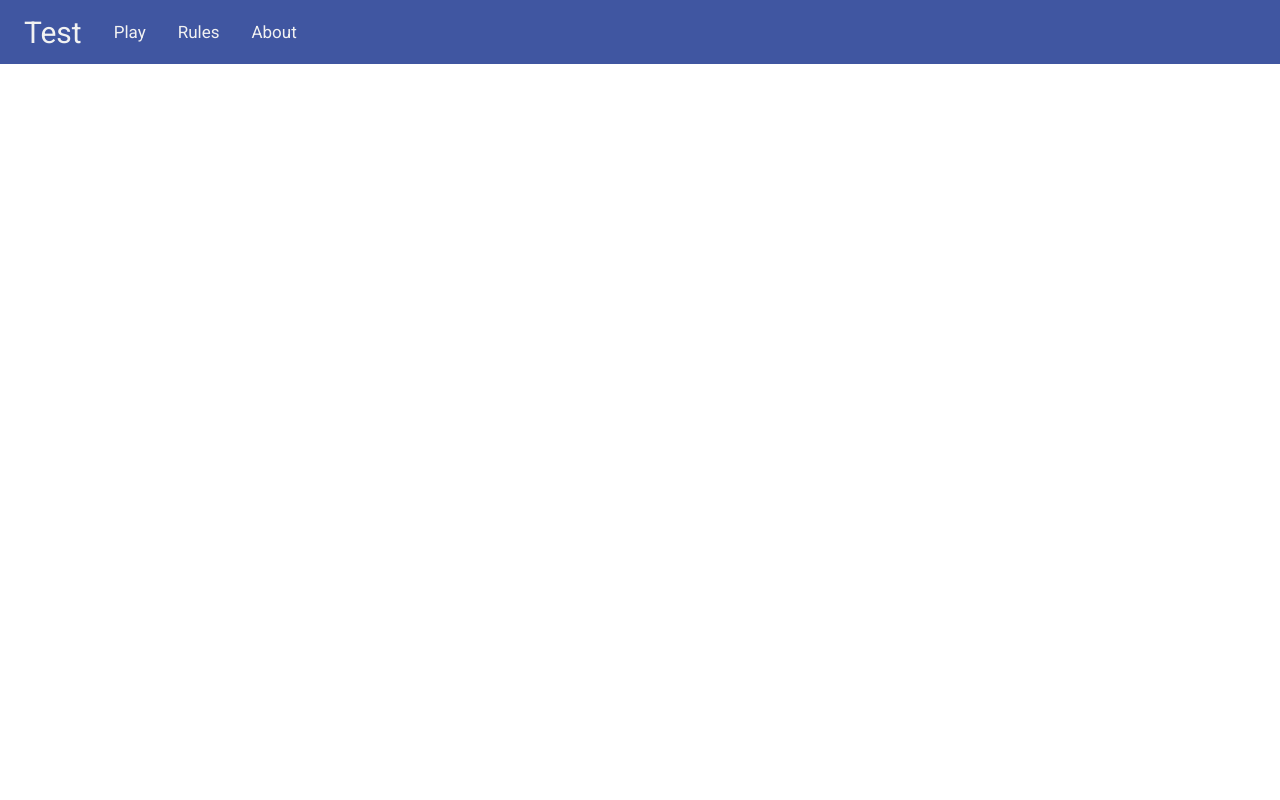
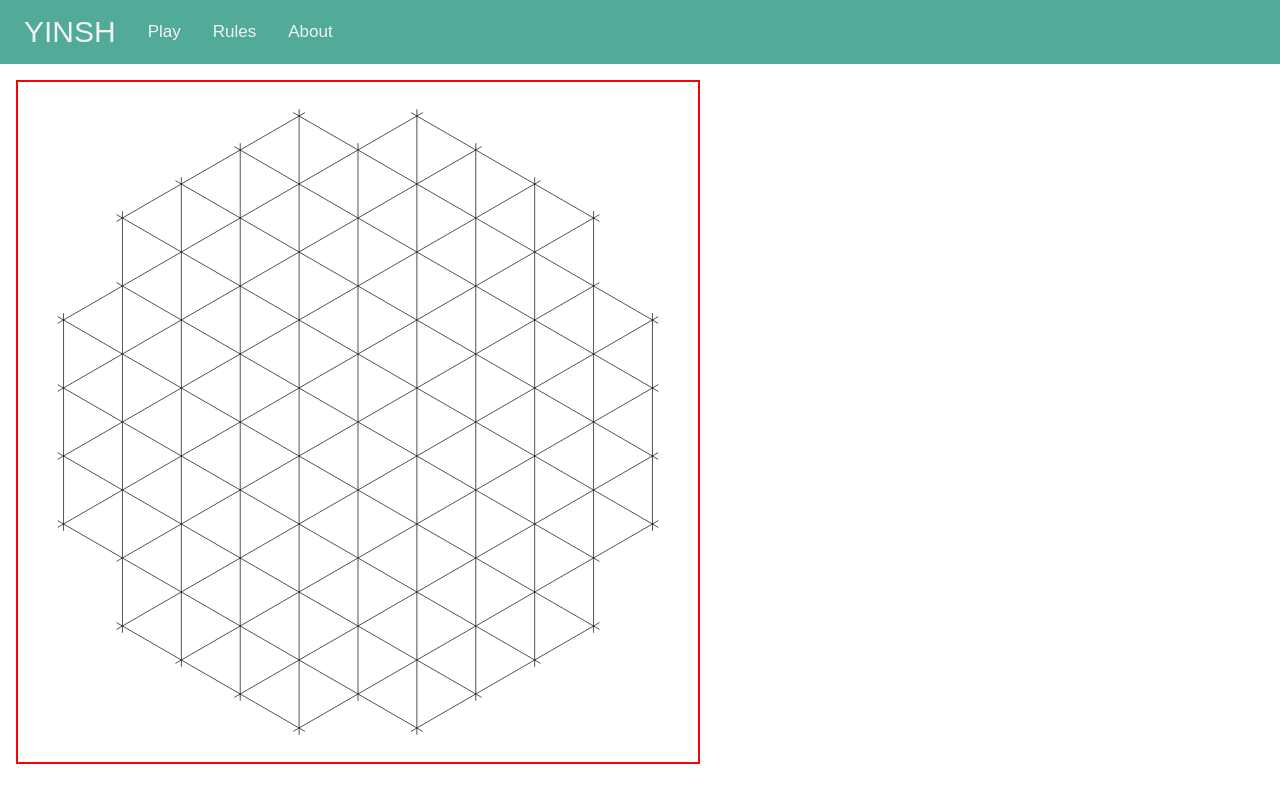
Before and after one commit to antondavidouski/YINSH, a PHP site: page / in a window 1280 px wide. Run offline with PHP 8.4, Linux system fonts and the light colour scheme.

Commit message:
Renders board + support for very basic click location recognition

```diff
--- a/about.html
+++ b/about.html
@@ -17,6 +17,10 @@
         <a class = "navigationBarButtons" href = "rules.html">Rules</a>
         <a class = "navigationBarButtons" href = "about.html">About</a>
     </div>
-    <p> Something about the website here idk</p>
+    <div class ="aboutText">
+    <a href = "https://github.com/antondavidouski/YINSH">Source on GitHub</a>
+    <br>
+    <p>Made by Anton Davidouski, 2022</p>
+</div>
 </body>
 </html>
--- a/index.html
+++ b/index.html
@@ -8,14 +8,18 @@
     <link rel="stylesheet" href="styles/main.css">
     <link rel="stylesheet" href="styles/navigationBar.css">
     <link href='http://fonts.googleapis.com/css?family=Roboto' rel='stylesheet' type='text/css'>
+    <script src="scripts/main.js"></script>
     <title>YINSH</title>
 </head>
 <body>
     <div class = "navigationBar">
-        <div class = "titleText" href = "index.html">Test</div>
+        <div class = "titleText" href = "index.html">YINSH</div>
         <a id = "navigationBarButtons" href = "index.html">Play</a>
         <a class = "navigationBarButtons" href = "rules.html">Rules</a>
         <a class = "navigationBarButtons" href = "about.html">About</a>
     </div>
+    <div class="mainContainer" id="mainContainer">
+
+    </div>
 </body>
 </html>
--- /dev/null
+++ b/scripts/main.js
@@ -0,0 +1,30 @@
+function makeBoard(){
+    var mainContainer = document.getElementById("mainContainer");
+    var board = document.createElement("img");
+    board.src = "img/boardVector.svg";
+    board.id = "board";
+    board.className = "board";
+    board.addEventListener("click", mousePosition);
+    mainContainer.appendChild(board);
+}
+
+function mousePosition(){
+    var board = document.getElementById("board");
+    var offsetX = board.offsetLeft;
+    var offsetY = board.offsetTop;
+    var x = event.pageX - offsetX;
+    var y = event.pageY - offsetY;;
+    console.log(x + " " + y);
+    var marker = document.createElement("div");
+    marker.style.position = "absolute";
+    marker.style.left = (x + offsetX)+ "px";
+    marker.style.top = (y + offsetY) + "px";
+    marker.style.width = "10px";
+    marker.style.height = "10px";
+    marker.style.backgroundColor = "red";
+    mainContainer.appendChild(marker);
+}
+
+
+
+window.onload = makeBoard;
--- a/styles/main.css
+++ b/styles/main.css
@@ -7,3 +7,21 @@
 a{
     display: block;
 }
+
+canvas{
+    width: 80vmin;
+    height: 100%;
+    border: 2px solid blue;
+}
+
+.mainContainer{
+    height: 90vh;
+    overflow: hidden;
+}
+
+.board{
+    height: 85vmin;
+    border: 2px solid red;
+    margin: 1em;
+    cursor: crosshair;
+}
--- a/styles/navigationBar.css
+++ b/styles/navigationBar.css
@@ -1,5 +1,5 @@
 .navigationBar {
-    background-color: #4056a1;
+    background-color: #52ab98;
     height: 3em;
     text-align: left;
     padding: 0.5em;
@@ -16,7 +16,7 @@
     padding: 7px 16px;
     text-decoration: none;
     font-size: 30px;
-    font-family: "roboto";
+    font-family: "Arial";
     cursor: default;
 }
 
@@ -27,12 +27,11 @@
     padding: 14px 16px;
     text-decoration: none;
     font-size: 17px;
-    font-family: "roboto";
+    font-family: "Arial";
     cursor: default;
     border-radius: 10px;
 }
 
 .navigationBar a:hover {
-    background-color: #c5cbe3;
-    color: black;
+    background-color: #80b7ab;
 }
--- a/styles/rules.css
+++ b/styles/rules.css
@@ -3,6 +3,7 @@
 *{
     margin: 0;
     font-family: "Arial";
+
 }
 
 a{
@@ -30,11 +31,12 @@ a{
     display: block;
     margin-left: auto;
     margin-right: auto;
-    width: 12%;
+    width: 25%;
 }
 
 .ruleDescription {
     padding-left: 2em;
+    padding-right: 2em;
 }
 
 h2 {
```
Also changed, not shown: styles/about.css (+11 -0 lines), img/board.png (added), img/boardVector.svg (added), 1 other file.
